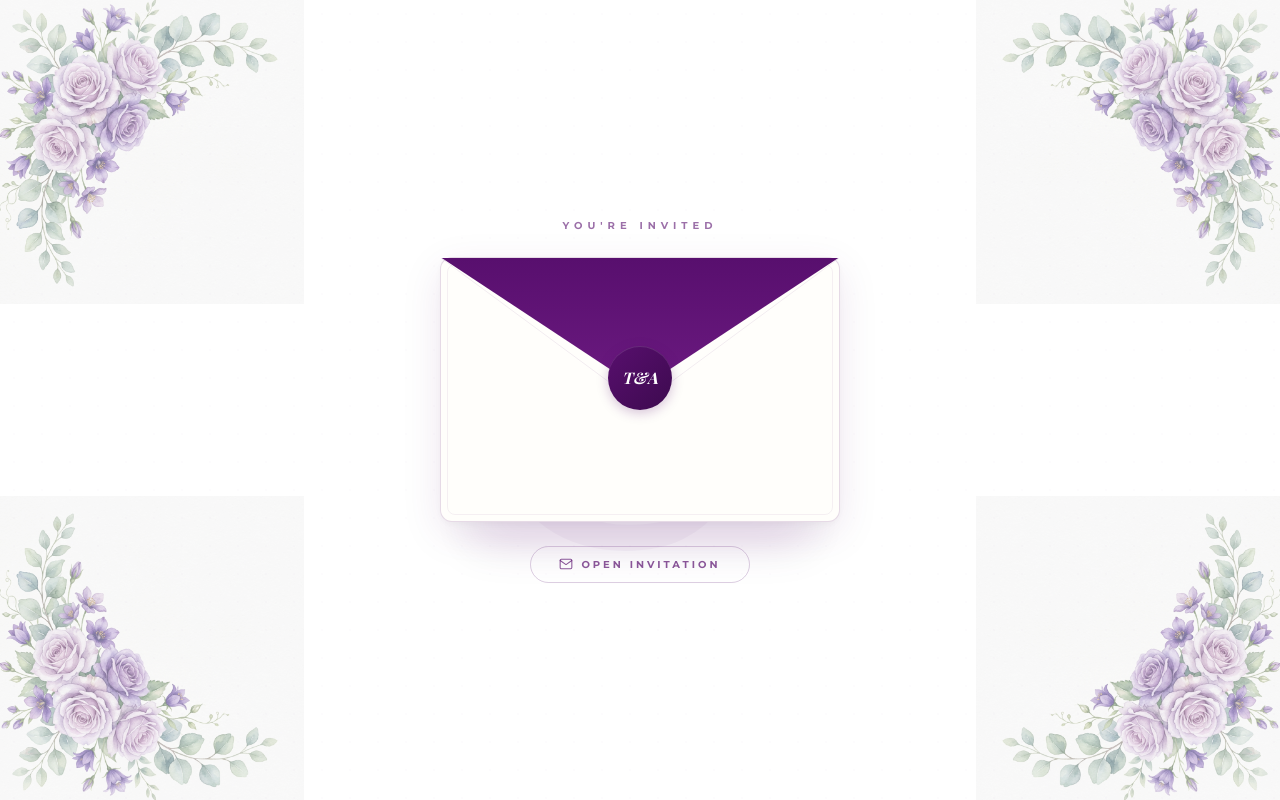
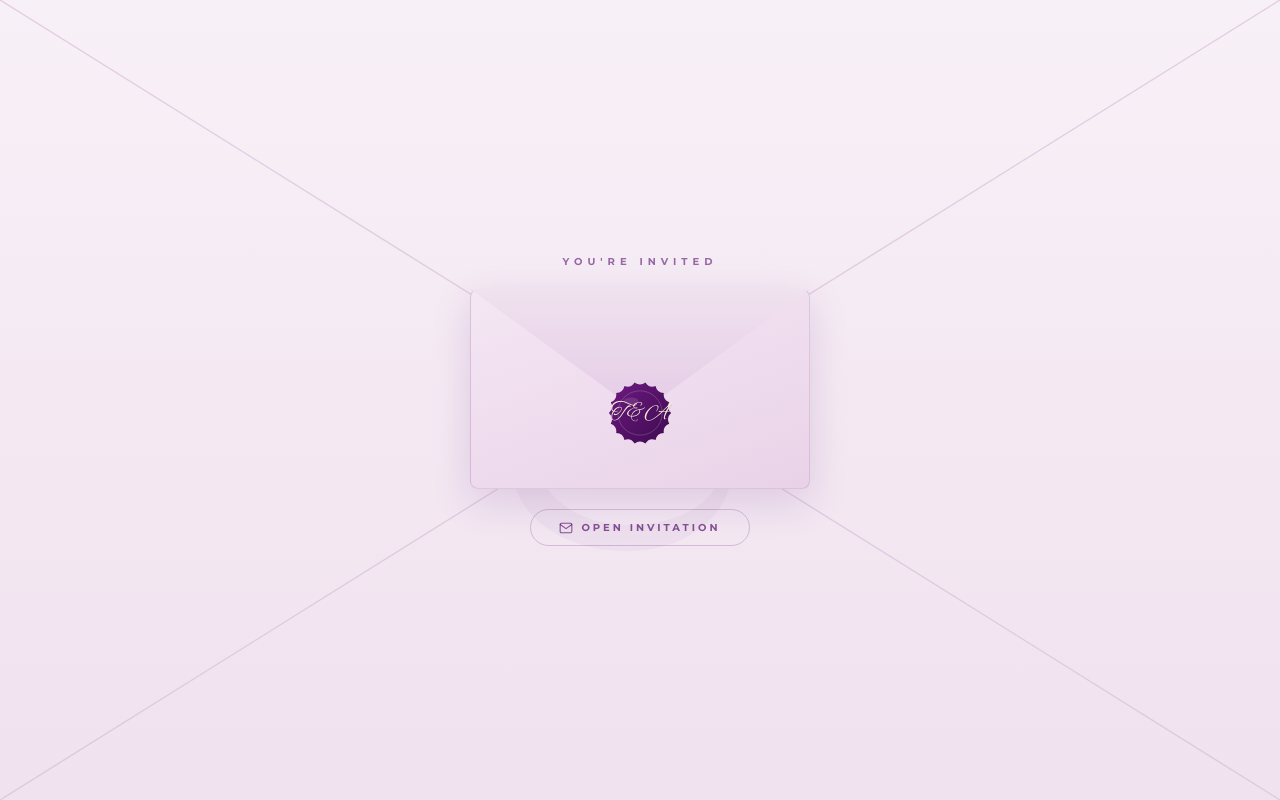
Before and after one commit to CYCLIC05/WEDDING-DIGITAL-INVITE, a React (Vite) app: page / in a window 1280 px wide. Shown: the top 800 px of the page. Built offline with nearby package versions, Linux system fonts and the light colour scheme; a web font is replaced by a local one.

Commit message:
Refactor EnvelopeIntro component for animation phases

```diff
--- a/src/components/EnvelopeIntro.tsx
+++ b/src/components/EnvelopeIntro.tsx
@@ -1,12 +1,19 @@
 import React, { useState, useEffect } from "react";
-import purpleRoses from "../assets/images/purple_watercolor_roses.png";
 
 interface EnvelopeIntroProps {
   onComplete: () => void;
 }
 
+/** Scalloped wax-seal edge, 100x100 viewBox, centered (50,50) r=38 */
+const SEAL_EDGE_PATH =
+  "M 92.00 50.00 Q 85.06 56.18 89.47 64.36 Q 80.83 67.80 82.17 77.00 Q 72.88 77.27 71.00 86.37 " +
+  "Q 62.18 83.45 57.29 91.36 Q 50.00 85.60 42.71 91.36 Q 37.82 83.45 29.00 86.37 Q 27.12 77.27 17.83 77.00 " +
+  "Q 19.17 67.80 10.53 64.36 Q 14.94 56.18 8.00 50.00 Q 14.94 43.82 10.53 35.64 Q 19.17 32.20 17.83 23.00 " +
+  "Q 27.12 22.73 29.00 13.63 Q 37.82 16.55 42.71 8.64 Q 50.00 14.40 57.29 8.64 Q 62.18 16.55 71.00 13.63 " +
+  "Q 72.88 22.73 82.17 23.00 Q 80.83 32.20 89.47 35.64 Q 85.06 43.82 92.00 50.00 Z";
+
 export function EnvelopeIntro({ onComplete }: EnvelopeIntroProps) {
-  const [phase, setPhase] = useState<"idle" | "opening" | "letter" | "fadeout">("idle");
+  const [phase, setPhase] = useState<"idle" | "cracking" | "opening" | "letter" | "fadeout">("idle");
 
   useEffect(() => {
     document.body.style.overflow = "hidden";
@@ -15,8 +22,9 @@ export function EnvelopeIntro({ onComplete }: EnvelopeIntroProps) {
 
   const handleOpen = () => {
     if (phase !== "idle") return;
-    setPhase("opening");
-    setTimeout(() => setPhase("letter"), 1100);
+    setPhase("cracking");
+    setTimeout(() => setPhase("opening"), 420);
+    setTimeout(() => setPhase("letter"), 420 + 900);
   };
 
   const handleEnter = () => {
@@ -24,104 +32,40 @@ export function EnvelopeIntro({ onComplete }: EnvelopeIntroProps) {
     setTimeout(onComplete, 700);
   };
 
+  const sealVisible = phase === "idle" || phase === "cracking";
+  const flapOpenActive = phase === "opening" || phase === "letter";
+  const showLetter = phase === "letter" || phase === "fadeout";
+
   return (
     <div
-      className={`fixed inset-0 z-[100] flex items-center justify-center transition-opacity duration-700 ${
+      className={`fixed inset-0 z-[100] overflow-hidden transition-opacity duration-700 ${
         phase === "fadeout" ? "opacity-0 pointer-events-none" : "opacity-100"
       }`}
-      style={{ background: "#FFFFFF" }}
+      style={{ background: "linear-gradient(180deg, #F8F0F7 0%, #F0E2EF 100%)" }}
     >
-      {/* Corner roses — top-left */}
-      <img
-        src={purpleRoses}
-        className="absolute top-0 left-0 pointer-events-none select-none"
-        alt=""
-        aria-hidden="true"
-        style={{
-          width: "320px",
-          height: "auto",
-          marginTop: "-16px",
-          marginLeft: "-16px",
-          opacity: 0.55,
-          filter: "brightness(0.97) saturate(0.9)",
-        }}
-      />
+      {/* Decorative diagonal creases across the whole backdrop, purely atmospheric */}
+      <svg className="absolute inset-0 w-full h-full pointer-events-none" viewBox="0 0 100 100" preserveAspectRatio="none">
+        <g stroke="#D9BFDA" strokeWidth="0.15" opacity="0.7">
+          <line x1="0" y1="0" x2="50" y2="50" />
+          <line x1="100" y1="0" x2="50" y2="50" />
+          <line x1="50" y1="50" x2="0" y2="100" />
+          <line x1="50" y1="50" x2="100" y2="100" />
+        </g>
+      </svg>
 
-      {/* Corner roses — top-right (mirrored) */}
-      <img
-        src={purpleRoses}
-        className="absolute top-0 right-0 pointer-events-none select-none"
-        alt=""
-        aria-hidden="true"
-        style={{
-          width: "320px",
-          height: "auto",
-          marginTop: "-16px",
-          marginRight: "-16px",
-          opacity: 0.55,
-          transform: "scaleX(-1)",
-          filter: "brightness(0.97) saturate(0.9)",
-        }}
-      />
-
-      {/* Corner roses — bottom-left */}
-      <img
-        src={purpleRoses}
-        className="absolute bottom-0 left-0 pointer-events-none select-none"
-        alt=""
-        aria-hidden="true"
-        style={{
-          width: "320px",
-          height: "auto",
-          marginBottom: "-16px",
-          marginLeft: "-16px",
-          opacity: 0.55,
-          transform: "rotate(180deg) scaleX(-1)",
-          filter: "brightness(0.97) saturate(0.9)",
-        }}
-      />
-
-      {/* Corner roses — bottom-right */}
-      <img
-        src={purpleRoses}
-        className="absolute bottom-0 right-0 pointer-events-none select-none"
-        alt=""
-        aria-hidden="true"
-        style={{
-          width: "320px",
-          height: "auto",
-          marginBottom: "-16px",
-          marginRight: "-16px",
-          opacity: 0.55,
-          transform: "rotate(180deg)",
-          filter: "brightness(0.97) saturate(0.9)",
-        }}
-      />
-
-      {/* Subtle dot pattern overlay */}
-      <div
-        className="absolute inset-0 pointer-events-none opacity-30"
-        aria-hidden="true"
-        style={{
-          backgroundImage: "radial-gradient(circle, rgba(88,15,110,0.04) 1px, transparent 1px)",
-          backgroundSize: "28px 28px",
-        }}
-      />
-
-      {/* Large watermark */}
+      {/* Large watermark ampersand, always dead-center of the viewport */}
       <div className="absolute inset-0 flex items-center justify-center pointer-events-none select-none" aria-hidden="true">
         <span
-          className="font-serif text-[22rem] leading-none font-light"
+          className="font-serif text-[16rem] sm:text-[22rem] leading-none font-light"
           style={{ color: "rgba(88,15,110,0.035)", userSelect: "none" }}
         >
           &amp;
         </span>
       </div>
 
-      {/* ── ENVELOPE ── */}
-      <div className="relative flex flex-col items-center gap-6 z-10">
+      {/* Foreground: one flex column, always centered in the middle of the screen */}
+      <div className="relative z-10 flex flex-col items-center justify-center h-full w-full gap-5 px-4 py-8 overflow-y-auto">
 
-        {/* "You're Invited" label */}
         {phase === "idle" && (
           <p
             className="text-[10px] uppercase tracking-[0.5em] font-bold text-[#580F6E]/60 animate-fade-up"
@@ -131,96 +75,123 @@ export function EnvelopeIntro({ onComplete }: EnvelopeIntroProps) {
           </p>
         )}
 
-        {/* Envelope container */}
+        {/* Envelope graphic: flap + seal, fixed-size so it's never mispositioned */}
         <div
           onClick={handleOpen}
-          className="relative cursor-pointer select-none group"
-          style={{ perspective: "900px" }}
+          className="relative w-[280px] h-[170px] sm:w-[340px] sm:h-[200px] cursor-pointer select-none shrink-0"
+          style={{ perspective: "1200px" }}
         >
-          {/* Shadow beneath envelope */}
+          {/* Corner floral accents */}
+          <svg className="absolute top-1 left-1 w-14 h-14 opacity-40 pointer-events-none" viewBox="0 0 60 60" aria-hidden="true">
+            <g stroke="#C9A0CC" strokeWidth="0.8" fill="none">
+              <path d="M8 8 Q 18 -2 28 8 Q 18 18 8 8 Z" />
+              <path d="M10 24 q 5 -5 0 -10" />
+              <path d="M28 40 Q 38 30 48 40 Q 38 50 28 40 Z" />
+            </g>
+          </svg>
+          <svg className="absolute bottom-1 right-1 w-14 h-14 opacity-40 pointer-events-none rotate-180" viewBox="0 0 60 60" aria-hidden="true">
+            <g stroke="#C9A0CC" strokeWidth="0.8" fill="none">
+              <path d="M8 8 Q 18 -2 28 8 Q 18 18 8 8 Z" />
+              <path d="M10 24 q 5 -5 0 -10" />
+              <path d="M28 40 Q 38 30 48 40 Q 38 50 28 40 Z" />
+            </g>
+          </svg>
+
+          {/* Base envelope body */}
           <div
-            className="absolute -bottom-4 left-1/2 -translate-x-1/2 w-[85%] h-8 rounded-full opacity-20 blur-xl"
-            style={{ background: "#580F6E" }}
+            className="absolute inset-0 rounded-lg"
+            style={{
+              background: "linear-gradient(160deg, #F5E7F4 0%, #E9D2E8 100%)",
+              border: "1.5px solid rgba(88,15,110,0.14)",
+              boxShadow: "0 12px 40px rgba(88,15,110,0.14)",
+            }}
           />
 
-          {/* Envelope body */}
+          {/* Flap — peels open on click */}
           <div
-            className="relative w-[320px] h-[220px] sm:w-[400px] sm:h-[265px] rounded-xl overflow-visible transition-shadow duration-300"
+            className="absolute top-0 left-0 right-0 origin-top z-20"
             style={{
-              background: "#FFFEFB",
-              border: "1.5px solid rgba(88,15,110,0.15)",
-              boxShadow: "0 12px 40px rgba(88,15,110,0.10), 0 2px 8px rgba(0,0,0,0.04)",
+              height: "62%",
+              clipPath: "polygon(0 0, 100% 0, 50% 100%)",
+              background: "linear-gradient(180deg, #F0E2EF 0%, #E4CBE6 100%)",
+              transformStyle: "preserve-3d",
+              animation: flapOpenActive ? "flapPeel 0.9s cubic-bezier(0.4, 0, 0.2, 1) forwards" : "none",
             }}
+          />
+
+          {/* Wax seal, centered where the flap point meets the body */}
+          <div
+            className="absolute left-1/2 top-[62%] -translate-x-1/2 -translate-y-1/2 w-16 h-16 sm:w-[74px] sm:h-[74px] z-30"
+            style={{ display: sealVisible ? "block" : "none" }}
           >
-            {/* Subtle inner border */}
             <div
-              className="absolute inset-[6px] rounded-lg pointer-events-none"
-              style={{ border: "1px solid rgba(88,15,110,0.06)" }}
-            />
-
-            {/* Flap */}
-            <div
-              className="absolute top-0 left-0 right-0 origin-top z-20"
+              className="absolute inset-0"
               style={{
-                height: "50%",
-                clipPath: "polygon(0 0, 100% 0, 50% 100%)",
-                background: "linear-gradient(180deg, #580F6E 0%, #6B1A80 100%)",
-                transformStyle: "preserve-3d",
-                transform: phase === "idle" ? "rotateX(0deg)" : undefined,
-                animation:
-                  phase === "opening" || phase === "letter"
-                    ? "flapOpen 0.9s cubic-bezier(0.4, 0, 0.2, 1) forwards"
-                    : "none",
-              }}
-            />
-
-            {/* Wax seal */}
-            <div
-              className={`absolute top-[46%] left-1/2 -translate-x-1/2 -translate-y-1/2 w-14 h-14 sm:w-16 sm:h-16 rounded-full z-30 flex items-center justify-center transition-all duration-400 ${
-                phase === "idle"
-                  ? "opacity-100 scale-100"
-                  : "opacity-0 scale-75"
-              }`}
-              style={{
-                background: "linear-gradient(135deg, #580F6E 0%, #3D0A4F 100%)",
-                boxShadow:
-                  "0 3px 12px rgba(88,15,110,0.25), inset 0 1px 0 rgba(255,255,255,0.12)",
+                clipPath: "inset(0 50% 0 0)",
+                animation: phase === "cracking" ? "sealCrackLeft 0.42s ease-in forwards" : "none",
               }}
             >
-              <span className="font-serif italic font-bold text-white text-sm sm:text-base tracking-wide">
+              <svg viewBox="0 0 100 100" className="w-full h-full">
+                <defs>
+                  <linearGradient id="waxGradL" x1="0" y1="0" x2="1" y2="1">
+                    <stop offset="0%" stopColor="#6E1A82" />
+                    <stop offset="100%" stopColor="#3D0A4F" />
+                  </linearGradient>
+                </defs>
+                <path d={SEAL_EDGE_PATH} fill="url(#waxGradL)" />
+                <circle cx="50" cy="50" r="30" fill="none" stroke="rgba(255,255,255,0.3)" strokeWidth="0.8" />
+                <ellipse cx="38" cy="34" rx="10" ry="5" fill="rgba(255,255,255,0.12)" />
+              </svg>
+            </div>
+
+            <div
+              className="absolute inset-0"
+              style={{
+                clipPath: "inset(0 0 0 50%)",
+                animation: phase === "cracking" ? "sealCrackRight 0.42s ease-in forwards" : "none",
+              }}
+            >
+              <svg viewBox="0 0 100 100" className="w-full h-full">
+                <defs>
+                  <linearGradient id="waxGradR" x1="0" y1="0" x2="1" y2="1">
+                    <stop offset="0%" stopColor="#6E1A82" />
+                    <stop offset="100%" stopColor="#3D0A4F" />
+                  </linearGradient>
+                </defs>
+                <path d={SEAL_EDGE_PATH} fill="url(#waxGradR)" />
+                <circle cx="50" cy="50" r="30" fill="none" stroke="rgba(255,255,255,0.3)" strokeWidth="0.8" />
+              </svg>
+            </div>
+
+            <div
+              className="absolute inset-0 flex items-center justify-center pointer-events-none"
+              style={{ opacity: phase === "cracking" ? 0 : 1, transition: "opacity 0.25s ease-in" }}
+            >
+              <span
+                className="font-script text-[#F3E8DA] text-xl sm:text-2xl"
+                style={{ textShadow: "0 1px 1px rgba(0,0,0,0.15)" }}
+              >
                 T&amp;A
               </span>
             </div>
+          </div>
+        </div>
 
-            {/* V-fold lines */}
-            <svg
-              className="absolute inset-0 w-full h-full pointer-events-none z-10"
-              viewBox="0 0 400 265"
-              preserveAspectRatio="none"
-            >
-              <line x1="0" y1="0" x2="200" y2="148" stroke="rgba(88,15,110,0.08)" strokeWidth="1" />
-              <line x1="400" y1="0" x2="200" y2="148" stroke="rgba(88,15,110,0.08)" strokeWidth="1" />
-            </svg>
-          </div>
-
-          {/* Letter card sliding up */}
+        {/* Letter card — appears as the next item in the centered column, no absolute math */}
+        {showLetter && (
           <div
-            className={`absolute left-1/2 -translate-x-1/2 w-[86%] rounded-xl overflow-hidden z-10 transition-all duration-[900ms] ease-[cubic-bezier(0.16,1,0.3,1)] ${
-              phase === "letter"
-                ? "-translate-y-[115%] opacity-100"
-                : "translate-y-[8%] opacity-0"
-            }`}
+            className="w-[86%] max-w-sm rounded-xl overflow-hidden shrink-0 transition-all duration-700 ease-out"
             style={{
-              background: "#FFFFFF",
+              background: "#FFFDF9",
               border: "1px solid rgba(88,15,110,0.10)",
-              boxShadow: "0 8px 30px rgba(88,15,110,0.10)",
-              height: "210px",
-              top: "8px",
+              boxShadow: "0 8px 30px rgba(88,15,110,0.12)",
+              opacity: phase === "letter" ? 1 : phase === "fadeout" ? 1 : 0,
+              transform: phase === "letter" || phase === "fadeout" ? "translateY(0)" : "translateY(24px)",
             }}
           >
-            <div className="flex flex-col items-center justify-center h-full px-6 text-center">
+            <div className="flex flex-col items-center justify-center px-6 py-6 text-center">
               <div
-                className="w-7 h-7 rounded-full flex items-center justify-center text-[10px] font-serif italic font-bold text-white mb-3"
+                className="w-7 h-7 rounded-full flex items-center justify-center text-[10px] font-serif italic font-bold text-[#F3E8DA] mb-3"
                 style={{ background: "#580F6E" }}
               >
                 T&amp;A
@@ -240,24 +211,15 @@ export function EnvelopeIntro({ onComplete }: EnvelopeIntroProps) {
               </p>
             </div>
           </div>
-        </div>
+        )}
 
-        {/* Bottom buttons */}
         {phase === "idle" && (
           <button
             onClick={handleOpen}
-            className="group flex items-center gap-2 px-7 py-2.5 rounded-full border border-[#580F6E]/20 text-[#580F6E]/70 text-[10px] uppercase tracking-[0.3em] font-bold hover:bg-[#580F6E]/[0.04] hover:border-[#580F6E]/30 transition-all duration-300 animate-fade-up"
+            className="group flex items-center gap-2 px-7 py-2.5 rounded-full border border-[#580F6E]/20 text-[#580F6E]/70 text-[10px] uppercase tracking-[0.3em] font-bold hover:bg-[#580F6E]/[0.04] hover:border-[#580F6E]/30 transition-all duration-300 animate-fade-up shrink-0"
             style={{ animationDelay: "0.4s", animationDuration: "1.2s" }}
           >
-            <svg
-              viewBox="0 0 24 24"
-              fill="none"
-              className="w-3.5 h-3.5 transition-transform group-hover:scale-110"
-              stroke="currentColor"
-              strokeWidth="1.8"
-              strokeLinecap="round"
-              strokeLinejoin="round"
-            >
+            <svg viewBox="0 0 24 24" fill="none" className="w-3.5 h-3.5 transition-transform group-hover:scale-110" stroke="currentColor" strokeWidth="1.8" strokeLinecap="round" strokeLinejoin="round">
               <path d="M4 4h16c1.1 0 2 .9 2 2v12c0 1.1-.9 2-2 2H4c-1.1 0-2-.9-2-2V6c0-1.1.9-2 2-2z" />
               <polyline points="22,6 12,13 2,6" />
             </svg>
@@ -268,7 +230,7 @@ export function EnvelopeIntro({ onComplete }: EnvelopeIntroProps) {
         {phase === "letter" && (
           <button
             onClick={handleEnter}
-            className="px-9 py-3 rounded-full text-white text-[10px] uppercase tracking-[0.3em] font-bold transition-all duration-300 hover:scale-[1.03] animate-fade-up"
+            className="px-9 py-3 rounded-full text-[#F3E8DA] text-[10px] uppercase tracking-[0.3em] font-bold transition-all duration-300 hover:scale-[1.03] animate-fade-up shrink-0"
             style={{
               background: "#580F6E",
               boxShadow: "0 4px 20px rgba(88,15,110,0.25)",
```
